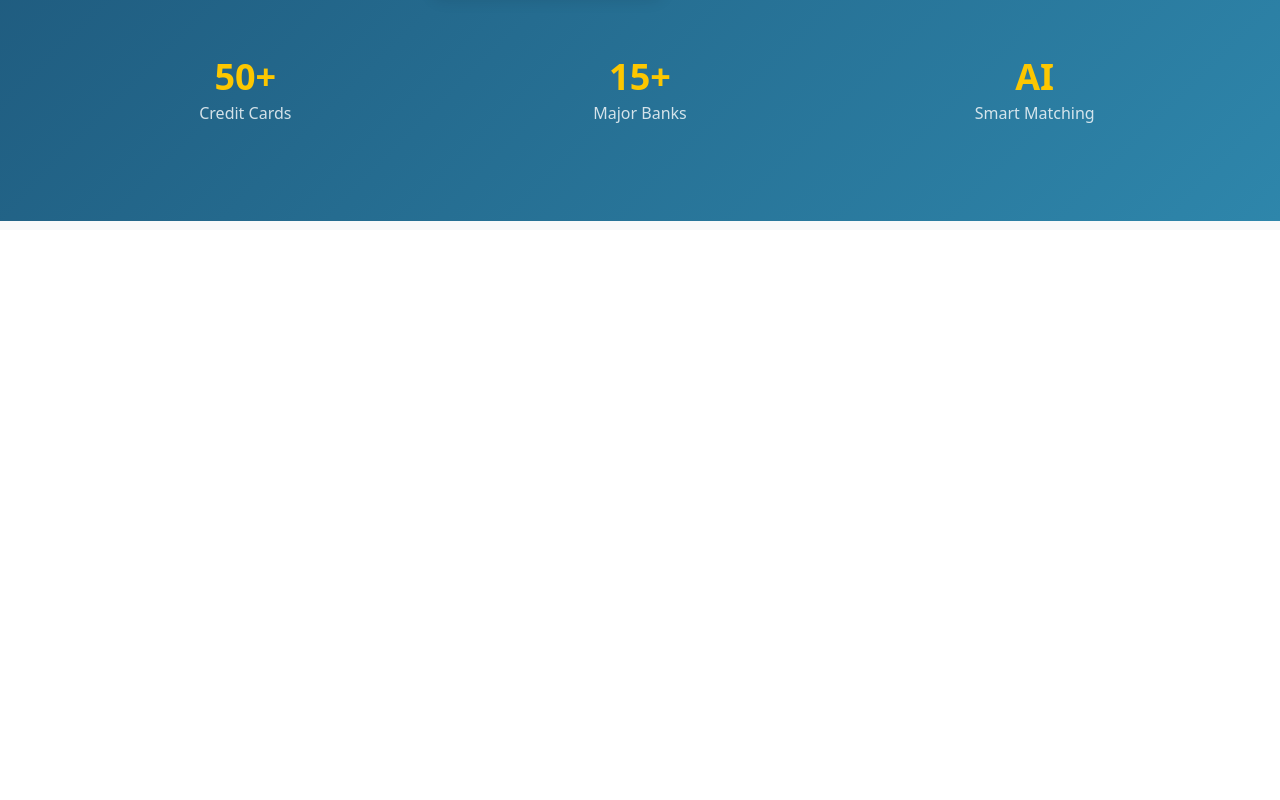
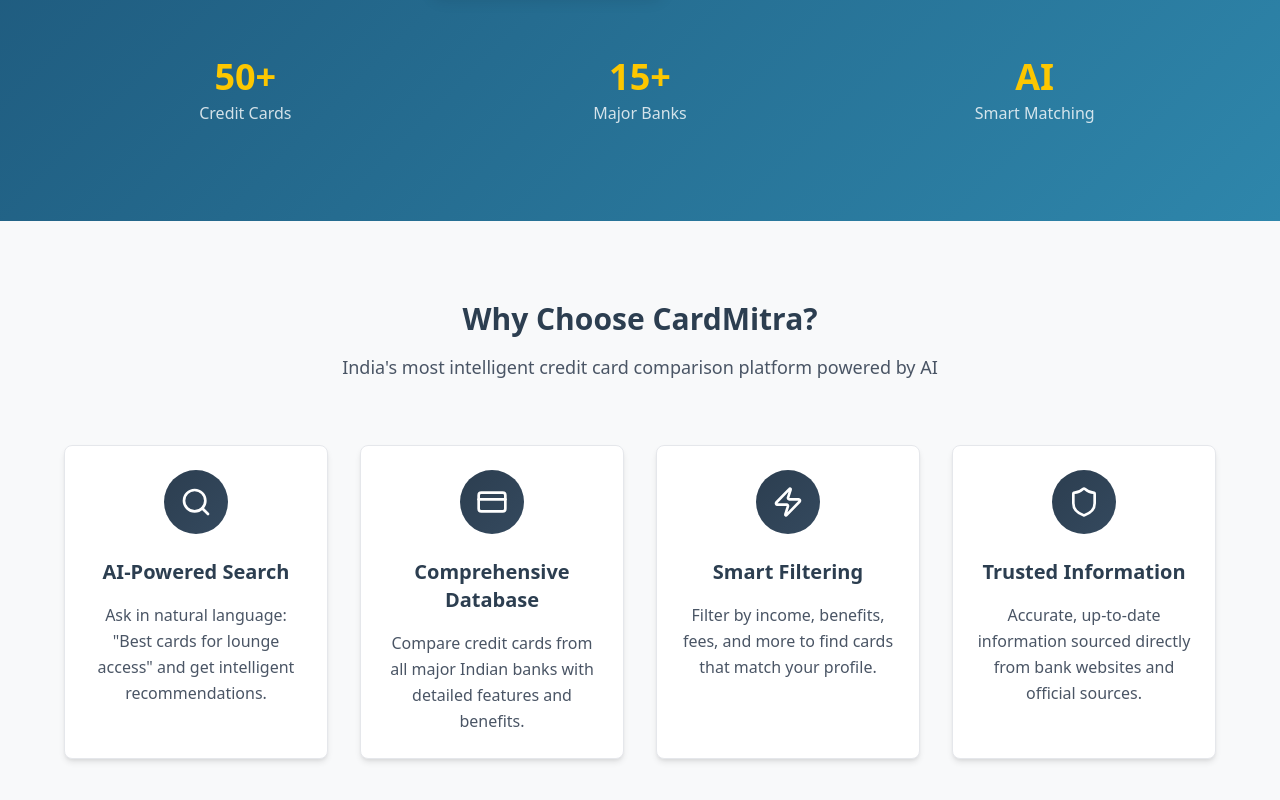
Before and after one commit to ay690/Compare-Card, a React (Vite) app: page / in a window 1280 px wide. Shown: the part 570-1370 px from the top of the page. Before the commit the page ends 800 px from the top, so only its background shows below. Built offline with nearby package versions, Linux system fonts and the light colour scheme.

Commit message:
UI: features section

```diff
--- /dev/null
+++ b/src/components/FeatureCard.tsx
@@ -0,0 +1,21 @@
+import { type LucideIcon } from "lucide-react";
+
+interface FeatureCardProps {
+  icon: LucideIcon;
+  title: string;
+  description: string;
+}
+
+const FeatureCard = ({ icon: Icon, title, description }: FeatureCardProps) => {
+  return (
+    <div className="banking-card text-center transform-gpu hover:scale-105 transition-transform duration-300 ease-in-out">
+      <div className="w-16 h-16 rounded-full bg-gradient-to-br from-[#2C3E50] to-[#34495E] flex items-center justify-center mx-auto mb-6">
+        <Icon className="h-8 w-8 text-white" />
+      </div>
+      <h3 className="text-xl font-semibold text-banking-text mb-4">{title}</h3>
+      <p className="text-gray-600 leading-relaxed">{description}</p>
+    </div>
+  );
+};
+
+export default FeatureCard;
--- /dev/null
+++ b/src/data/features.ts
@@ -0,0 +1,28 @@
+import { Search, CreditCard, Zap, Shield } from "lucide-react";
+
+export const features = [
+  {
+    icon: Search,
+    title: "AI-Powered Search",
+    description:
+      'Ask in natural language: "Best cards for lounge access" and get intelligent recommendations.',
+  },
+  {
+    icon: CreditCard,
+    title: "Comprehensive Database",
+    description:
+      "Compare credit cards from all major Indian banks with detailed features and benefits.",
+  },
+  {
+    icon: Zap,
+    title: "Smart Filtering",
+    description:
+      "Filter by income, benefits, fees, and more to find cards that match your profile.",
+  },
+  {
+    icon: Shield,
+    title: "Trusted Information",
+    description:
+      "Accurate, up-to-date information sourced directly from bank websites and official sources.",
+  },
+];
--- a/src/index.css
+++ b/src/index.css
@@ -127,3 +127,17 @@
 .trust-gradient {
   background: linear-gradient(135deg, #1b4f72 0%, #2e86ab 100%);
 }
+
+.banking-card {
+  background-color: white;
+  border-radius: 0.5rem;
+  box-shadow: 0 4px 6px -1px rgba(0, 0, 0, 0.1), 0 2px 4px -1px rgba(0, 0, 0, 0.06);
+  border: 1px solid #e5e7eb;
+  padding: 1.5rem;
+  transition-property: box-shadow;
+  transition-duration: 200ms;
+}
+
+.banking-card:hover {
+  box-shadow: 0 10px 15px -3px rgba(0, 0, 0, 0.1), 0 4px 6px -2px rgba(0, 0, 0, 0.05);
+}
--- a/src/pages/Index.tsx
+++ b/src/pages/Index.tsx
@@ -1,6 +1,8 @@
 import { useNavigate } from "react-router-dom";
 import Header from "@/components/Header";
 import HeroSection from "@/components/HeroSection";
+import { features } from "@/data/features";
+import FeatureCard from "@/components/FeatureCard";
 
 const Index = () => {
   const navigate = useNavigate();
@@ -8,6 +10,30 @@
     <div className="min-h-screen bg-[#F8F9FA]">
       <Header />
       <HeroSection onGetStarted={() => navigate("/compare")} />
+      <section className="py-20 px-4">
+        <div className="max-w-6xl mx-auto">
+          <div className="text-center mb-16">
+            <h2 className="text-3xl font-bold text-banking-text mb-4">
+              Why Choose CardMitra?
+            </h2>
+            <p className="text-lg text-gray-600 max-w-2xl mx-auto">
+              India's most intelligent credit card comparison platform powered
+              by AI
+            </p>
+          </div>
+
+          <div className="grid md:grid-cols-2 lg:grid-cols-4 gap-8">
+            {features.map((feature, index) => (
+              <FeatureCard
+                key={index}
+                icon={feature.icon}
+                title={feature.title}
+                description={feature.description}
+              />
+            ))}
+          </div>
+        </div>
+      </section>
     </div>
   );
 };
```
